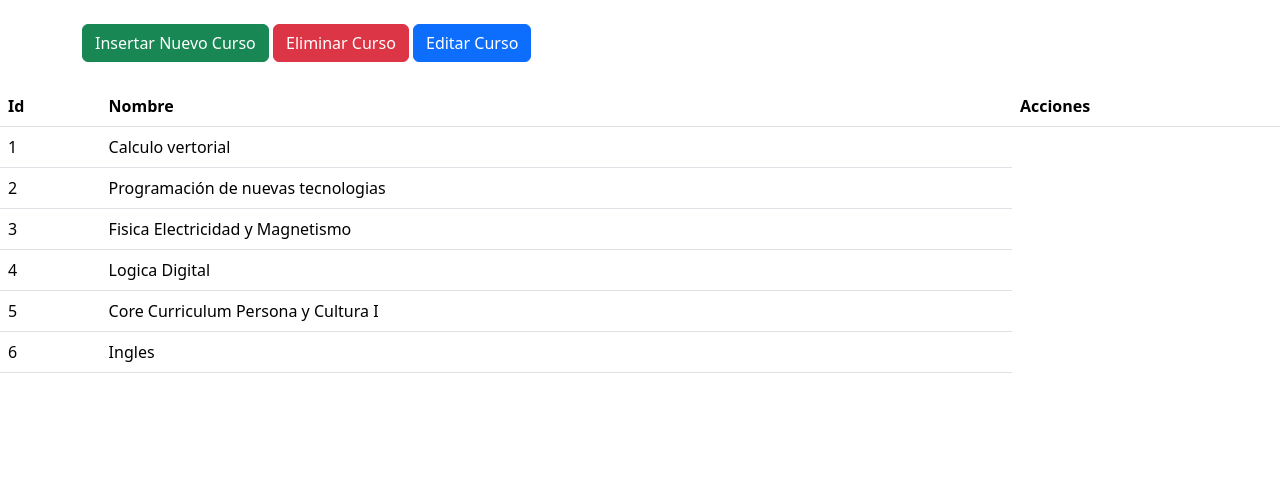
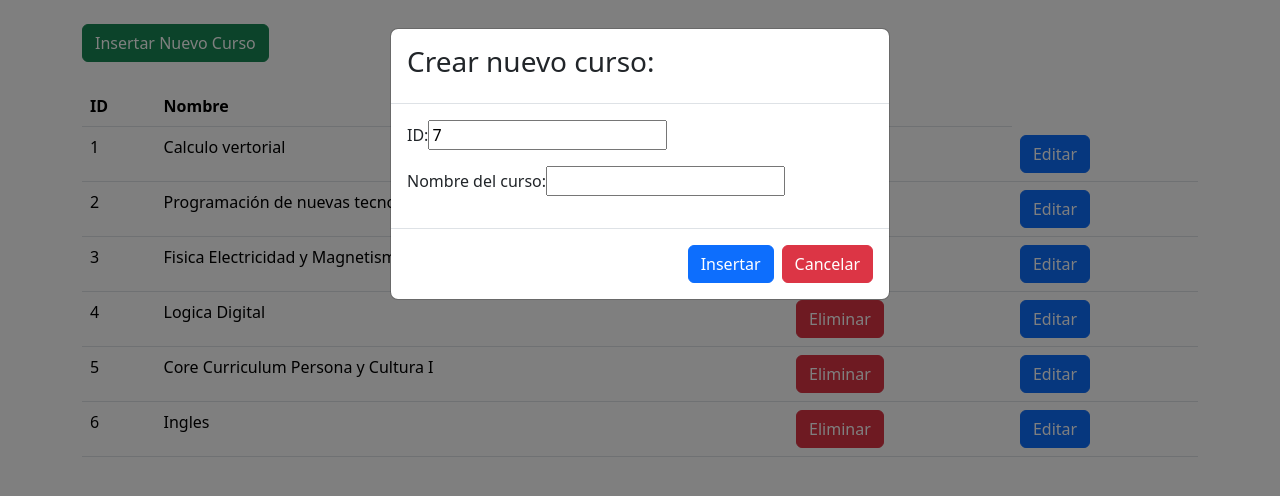
Before and after one commit to BryamDigar/TablaMaterias, a React (Vite) app in the folder tablasmaterias/: page / in a window 1280 px wide. Both pictures are taken after a click on the button "Insertar Nuevo Curso". Shown: the top 496 px of the page. Built offline with nearby package versions, Linux system fonts and the light colour scheme.

Commit message:
Se acaba la creación del diseño de la tabla y las acciones

```diff
--- a/tablasmaterias/src/TablaCursos.jsx
+++ b/tablasmaterias/src/TablaCursos.jsx
@@ -17,22 +17,52 @@ const courseList = [
 export class TablaCursos extends React.Component{
 
   state={
-    courseList: courseList
+    courseList: courseList,
+    form:{
+      id:" ",
+      nombre: " ",
+    },
+    modalInsertar: false,
+    modalEditar: false,
+  }
+
+  handleChange=e=>{
+    this.setState({
+      form:{
+        ...this.state.form,
+        [e.target.name]: e.target.value,
+      }
+    });
+  }
+
+  mostrarModalInsertar=()=>{
+    this.setState({modalInsertar: true});
+  }
+
+  mostrarModalEditar=()=>{
+    this.setState({modalEditar: true});
+  }
+
+
+  ocultarModalInsertar=()=>{
+    this.setState({modalInsertar: false});
+  }
+
+  ocultarModalEditar=()=>{
+    this.setState({modalEditar: false});
   }
 
   render(){
     return (
       <>
       <Container>
+
       <br />
-      <Button color="success">Insertar Nuevo Curso</Button>{"   "}
-      <Button color="danger">Eliminar Curso</Button>{"   "}
-      <Button color="primary">Editar Curso</Button>{"   "}
+      <Button color="success" onClick={()=>this.mostrarModalInsertar()}>Insertar Nuevo Curso</Button>{"   "}
       <br /><br />
-      </Container>
 
       <Table>
-        <thead><tr><th>Id</th>
+        <thead><tr><th>ID</th>
         <th>Nombre</th>
         <th>Acciones</th>
         </tr></thead>
@@ -41,14 +71,69 @@ export class TablaCursos extends React.Component{
             <tr>
               <td>{elemento.id}</td>
               <td>{elemento.nombre}</td>
+              <td><Button color="danger">Eliminar</Button></td>
+              <td><Button color="primary" onClick={()=>this.mostrarModalEditar()}>Editar</Button></td>
             </tr>
           ))}
+        </tbody>
+    </Table>
 
-        </tbody>
+    </Container>
 
-      </Table>
+    <Modal id="botonAgregarCurso" isOpen= {this.state.modalInsertar}>
+        <ModalHeader>
+          <div>
+            <h3>Crear nuevo curso:</h3>
+          </div>
+        </ModalHeader>
 
-      </>)
+        <ModalBody>
+            <FormGroup>
+              <label>ID:</label>
+              <input className="form" readOnly type="text" value={this.state.courseList.length+1}/>
+            </FormGroup>
+
+            <FormGroup>
+              <label>Nombre del curso:</label>
+              <input className="form" name="nombre" type="text" onChange={this.handleChange} />
+            </FormGroup>
+        </ModalBody>
+
+        <ModalFooter>
+            <Button color="primary">Insertar</Button>
+            <Button color="danger" onClick={()=>this.ocultarModalInsertar()}>Cancelar</Button>
+        </ModalFooter>
+
+    </Modal>
+
+    <Modal id="botonEditarPantalla1" isOpen= {this.state.modalEditar}>
+        <ModalHeader>
+          <div>
+            <h3>Digita el ID del curso a editar:</h3>
+          </div>
+        </ModalHeader>
+
+        <ModalBody>
+            <FormGroup>
+              <label>ID:</label>
+              {"   "}<input className="form" name="id" type="text" onChange={this.handleChange} />
+            </FormGroup>
+
+            <FormGroup>
+              <label>Nombre:</label>
+              {"   "}<input className="form" name="nombre" type="text" onChange={this.handleChange} />
+            </FormGroup>
+        </ModalBody>
+
+        <ModalFooter>
+            <Button color="primary">Insertar</Button>
+            <Button color="danger" onClick={()=>this.ocultarModalEditar()}>Cancelar</Button>
+        </ModalFooter>
+    </Modal>
+
+  </>
+  );
+
   }
 
 }
```
